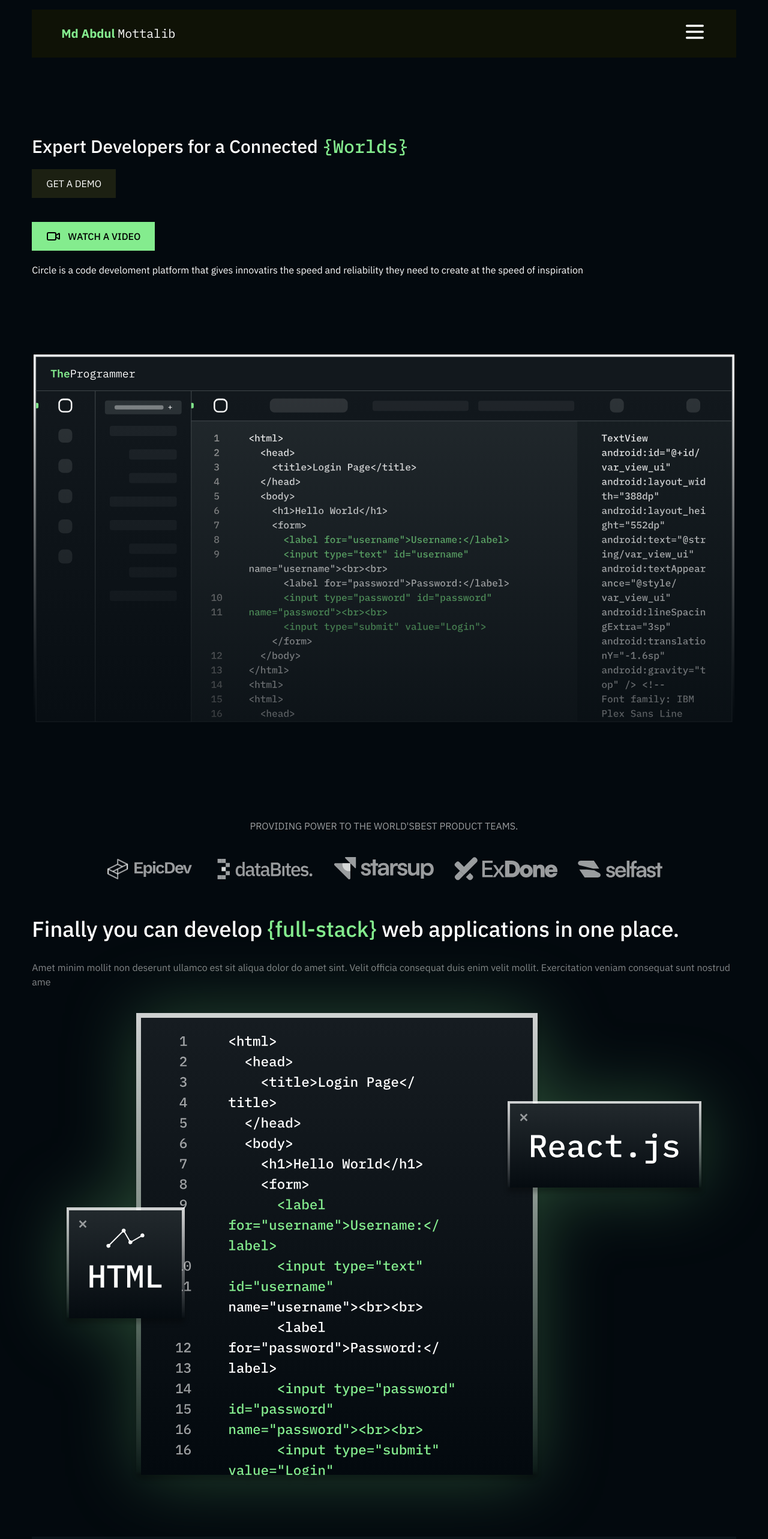
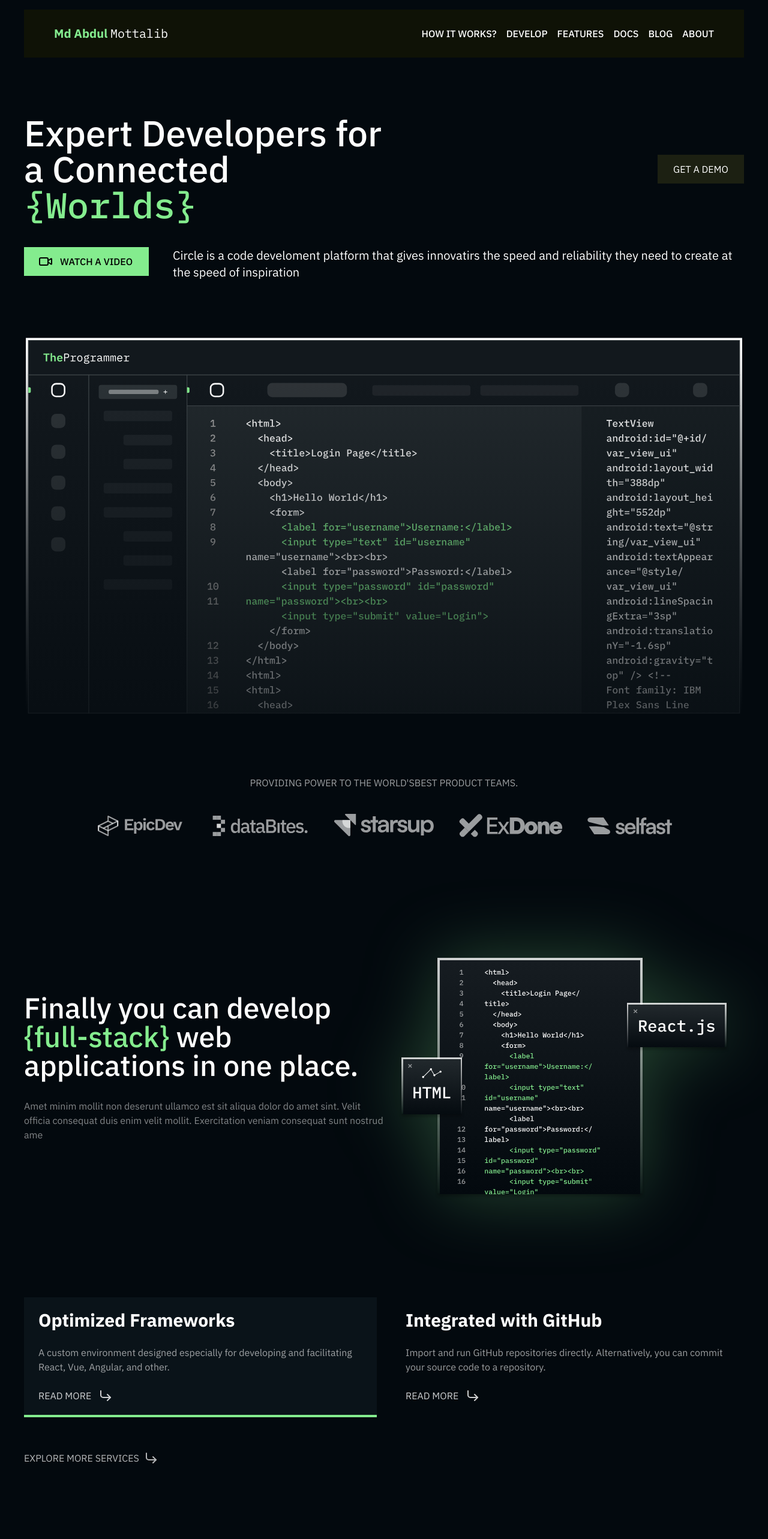
Before and after one commit to abdul-musabbir/md-abdul-mottalib, a React (Vite) app: page / in a window 1280 px wide. Shown: the top 2566 px of the page at 60% size. Built offline with nearby package versions, Linux system fonts and the light colour scheme.

Commit message:
responsive design

```diff
--- a/src/components/CardBox.jsx
+++ b/src/components/CardBox.jsx
@@ -3,10 +3,12 @@ import { Link } from "react-router-dom";
 
 export default function CardBox() {
   return (
-    <div className="py-10 flex flex-col gap-10">
+    <div className="flex flex-col xl:gap-6 xl:grid xl:grid-cols-2">
       <div className="bg-[#0A1319] border-b-4 px-6 py-5 border-greens">
-        <div className="flex flex-col gap-2">
-          <h3 className="text-2xl font-bold">Optimized Frameworks</h3>
+        <div className="flex flex-col gap-2 xl:gap-6">
+          <h3 className="text-2xl font-bold xl:text-3xl">
+            Optimized Frameworks
+          </h3>
           <p className=" opacity-60">
             A custom environment designed especially for developing and
             facilitating React, Vue, Angular, and other.
@@ -22,8 +24,10 @@ export default function CardBox() {
       </div>
 
       <div className="px-6 py-5">
-        <div className="flex flex-col gap-2">
-          <h3 className="text-2xl font-bold">Integrated with GitHub</h3>
+        <div className="flex flex-col gap-2 xl:gap-6">
+          <h3 className="text-2xl font-bold xl:text-3xl">
+            Integrated with GitHub
+          </h3>
           <p className=" opacity-60">
             Import and run GitHub repositories directly. Alternatively, you can
             commit your source code to a repository.
@@ -38,7 +42,7 @@ export default function CardBox() {
         </div>
       </div>
 
-      <div>
+      <div className="xl:mt-8">
         <Link to={"/"} className="uppercase flex gap-2 opacity-70">
           explore more services <CornerDownRightIcon />
         </Link>
--- a/src/components/Concentrate.jsx
+++ b/src/components/Concentrate.jsx
@@ -3,9 +3,9 @@ import CodeImage from "../assets/img/frame2.svg";
 import ContentBox from "./ContentBox";
 export default function Concentrate() {
   return (
-    <div className="py-10">
+    <div className="">
       <div className="flex flex-col gap-2">
-        <h2 className="text-3xl text-center font-medium">
+        <h2 className="text-3xl text-center font-medium xl:text-4xl">
           Concentrate on{" "}
           <span className="ibm-plex-mono text-greens">{"{larger}"}</span>{" "}
           issues.
@@ -17,7 +17,7 @@ export default function Concentrate() {
         </p>
       </div>
 
-      <div className="mt-10">
+      <div className="xl:mt-10">
         <ContentBox data={data} />
       </div>
     </div>
--- a/src/components/ContentBox.jsx
+++ b/src/components/ContentBox.jsx
@@ -4,7 +4,7 @@ import { Link } from "react-router-dom";
 export default function ContentBox(props) {
   const { data } = props;
   return (
-    <div className="flex flex-col gap-20">
+    <div className="flex flex-col gap-20 xl:grid xl:grid-cols-2">
       {data.map((res, index) => {
         return (
           <div
--- a/src/components/DevelopSection.jsx
+++ b/src/components/DevelopSection.jsx
@@ -1,10 +1,10 @@
 import Frame2 from "../assets/img/frame2.svg";
 export default function DevelopSection() {
   return (
-    <div className="py-10">
-      <div>
+    <div className="">
+      <div className="xl:grid xl:grid-cols-2 xl:items-center">
         <div>
-          <h2 className="text-4xl font-medium">
+          <h2 className="text-4xl font-medium xl:text-5xl">
             Finally you can develop{" "}
             <span className="text-greens">{"{full-stack}"} </span>
             web applications in one place.
--- a/src/components/Footer.jsx
+++ b/src/components/Footer.jsx
@@ -3,9 +3,9 @@ import { Link } from "react-router-dom";
 export default function Footer() {
   return (
     <div className="bg-[#12181D] border-b-[6px] border-b-greens">
-      <div className="flex mx-auto w-11/12 py-8">
+      <div className="flex mx-auto w-11/12 py-8 xl:w-[1200px]">
         <div className="w-full flex flex-col">
-          <div className="flex flex-col gap-10">
+          <div className="flex flex-col gap-10 sm:flex-wrap sm:flex-row sm:justify-between">
             <div className={"flex flex-col gap-5"}>
               <h3 className="text-xl font-bold opacity-90">Company</h3>
               <div className="flex flex-col gap-2">
--- a/src/components/Header.jsx
+++ b/src/components/Header.jsx
@@ -9,7 +9,7 @@ export default function Header() {
   const [drop, setDrop] = useState(false);
   return (
     <div className="py-4">
-      <div className="flex w-11/12 mx-auto bg-[#0f1206] h-20">
+      <div className="flex w-11/12 mx-auto bg-[#0f1206] h-20 xl:w-[1200px]">
         <div className="mx-auto flex w-11/12 justify-between items-center">
           <div>
             <p className="font-bold text-xl">
@@ -20,7 +20,7 @@ export default function Header() {
             </p>
           </div>
 
-          <div>
+          <div className="md:hidden">
             <Button className={""} onClick={() => setDrop(!drop)}>
               {drop ? (
                 <X className="text-white size-10" />
@@ -31,11 +31,14 @@ export default function Header() {
           </div>
 
           <div
-            className={cn("absolute left-0 top-28 w-full", {
-              " hidden": !drop,
-            })}
+            className={cn(
+              "absolute left-0 top-28 w-full md:block md:w-auto md:relative md:top-0 md:left-0",
+              {
+                " hidden": !drop,
+              }
+            )}
           >
-            <div className="text-white w-4/5 flex flex-col mx-auto text-center gap-4 py-8 bg-[#03090e] rounded-2xl">
+            <div className="text-white w-4/5 md:w-full flex flex-col mx-auto text-center gap-4 py-8 bg-[#03090e] md:bg-inherit rounded-2xl md:flex-row md:rounded-none">
               <Link to={"/"} className="uppercase font-medium">
                 how it works?
               </Link>
--- a/src/components/Home.jsx
+++ b/src/components/Home.jsx
@@ -14,35 +14,43 @@ import Footer from "./Footer";
 import JoinTheCommunity from "./JoinTheCommunity";
 export default function Home() {
   return (
-    <div className="pt-10">
-      <div className="flex mx-auto w-11/12 flex-col">
-        <div className="flex flex-col gap-10 h-96 justify-center">
-          <div className="flex flex-col gap-5">
-            <div>
-              <h1 className="font-medium text-3xl">
+    <div className="pt-10 sm:pt-0">
+      <div className="flex mx-auto w-11/12 flex-col xl:w-[1200px]">
+        <div className="flex flex-col h-96 sm:h-auto justify-center xl:mt-20">
+          <div className="flex flex-col gap-5 sm:gap-0 sm:flex-row sm:justify-between sm:items-center md:grid md:grid-cols-4">
+            <div className="flex col-span-2">
+              <h1 className="font-medium text-3xl sm:text-4xl xl:text-6xl">
                 Expert Developers for a Connected{" "}
                 <span className="text-greens ibm-plex-mono">{"{Worlds}"}</span>
               </h1>
             </div>
 
+            <div className="md:col-start-4 md:flex md:items-end md:justify-end">
               <div>
-              <Button className={"uppercase bg-[#1C2012] py-3 px-6"}>
+                <Button
+                  className={
+                    "uppercase bg-[#1C2012] sm:w-36 py-3 px-6 flex-row"
+                  }
+                >
                   get a demo
                 </Button>
               </div>
             </div>
+          </div>
 
-          <div className="flex flex-col gap-5 items-start">
+          <div className="flex flex-col items-start md:flex-row xl:gap-10 xl:mt-10">
+            <div className="xl:inline-block">
               <Button
                 className={
-                "flex gap-3 bg-greens text-black py-3 px-6 font-medium"
+                  "flex md:flex gap-3 bg-greens text-black py-3 px-6 font-medium xl:w-52"
                 }
               >
                 <Video />
                 <span className="uppercase">watch a video</span>
               </Button>
+            </div>
 
-            <p className="">
+            <p className="xl:text-xl">
               Circle is a code develoment platform that gives innovatirs the
               speed and reliability they need to create at the speed of
               inspiration
@@ -50,53 +58,53 @@ export default function Home() {
           </div>
         </div>
 
-        <div className="my-10">
+        <div className="xl:mt-20">
           <img src={Frame} alt="frame" className="w-full" />
         </div>
 
-        <div className="flex flex-col gap-10 py-5">
+        <div className="flex flex-col xl:mb-20 gap-10">
           <div>
             <p className=" uppercase opacity-60 text-center">
               Providing power to the {"world's"}best product teams.
             </p>
           </div>
 
-          <div className="flex flex-wrap gap-8 items-center justify-center">
+          <div className="flex flex-wrap gap-10 flex-wrapitems-center justify-center">
             <div>
-              <img src={Logo1} alt="" />
+              <img src={Logo1} alt="" className="xl:w-full" />
             </div>
             <div>
-              <img src={Logo2} alt="" />
+              <img src={Logo2} alt="" className="xl:w-full" />
             </div>
             <div>
-              <img src={Logo3} alt="" />
+              <img src={Logo3} alt="" className="xl:w-full" />
             </div>
             <div>
-              <img src={Logo4} alt="" />
+              <img src={Logo4} alt="" className="xl:w-full" />
             </div>
             <div>
-              <img src={Logo5} alt="" />
+              <img src={Logo5} alt="" className="xl:w-full" />
             </div>
           </div>
         </div>
 
-        <div>
+        <div className="xl:my-20">
           <DevelopSection />
         </div>
 
-        <div>
+        <div className="xl:my-20">
           <CardBox />
         </div>
 
-        <div>
+        <div className="xl:my-20">
           <Concentrate />
         </div>
 
-        <div>
+        <div className="xl:my-20">
           <CircleProvides />
         </div>
 
-        <div>
+        <div className="xl:mt-20 xl:mb-40">
           <JoinTheCommunity />
         </div>
       </div>
--- a/src/components/JoinTheCommunity.jsx
+++ b/src/components/JoinTheCommunity.jsx
@@ -2,11 +2,11 @@ import { CornerDownRight } from "lucide-react";
 import Button from "../utils/Button";
 export default function JoinTheCommunity() {
   return (
-    <div className="py-10">
+    <div className="">
       <div className="bg-[#12181D] px-6 py-10 border-b-4 border-b-greens">
         <div className="flex flex-col gap-6">
           <div>
-            <h2 className="text-3xl text-center font-medium">
+            <h2 className="text-3xl text-center font-medium xl:text-4xl">
               Join the{" "}
               <span className="ibm-plex-mono text-greens">
                 {"{community}"}{" "}
@@ -15,7 +15,7 @@ export default function JoinTheCommunity() {
             </h2>
           </div>
           <div>
-            <p className="opacity-60">
+            <p className="opacity-60 xl:text-xl">
               A custom environment designed especially for developing and
               facilitating React, Vue, Angular, and other.
             </p>
```
Also changed, not shown: src/components/CircleProvides.jsx (+5 -5 lines). Lines whose indentation alone changed are shown as unchanged.
